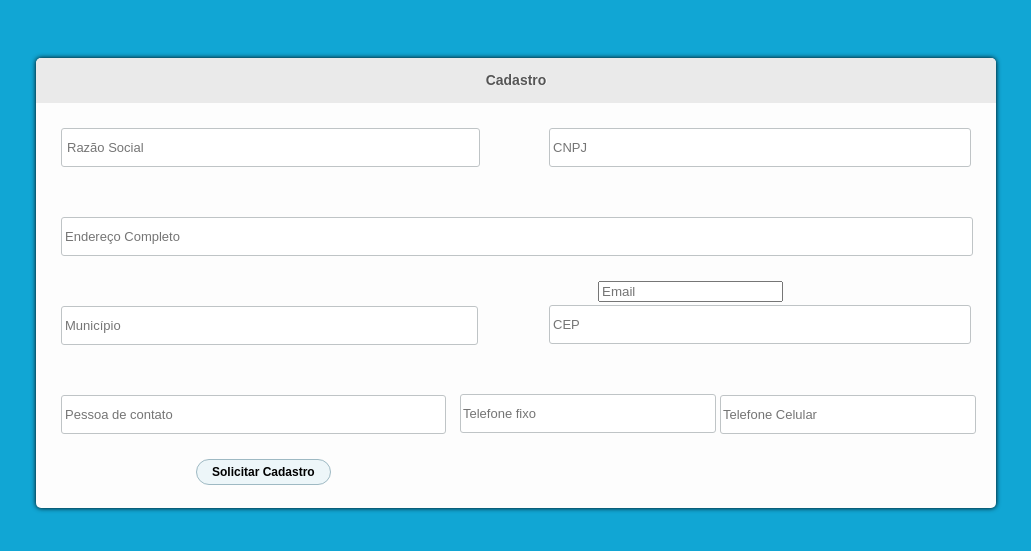
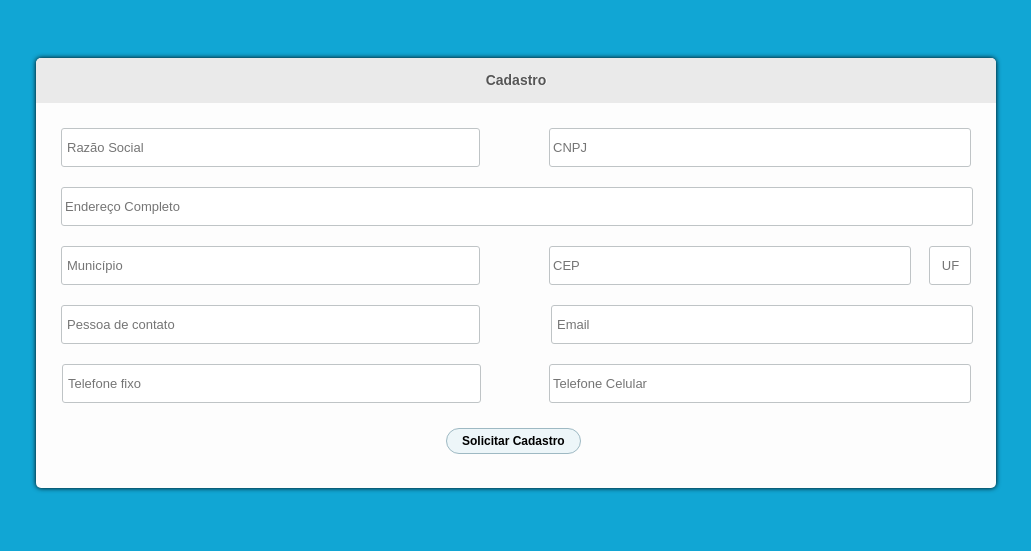
Before and after one commit to jessbotelho/new-project, a PHP site: page /paginas/cadastro.php in a window 1280 px wide. Shown: the top 551 px of the page, without its empty margins (152-1183 px from the left). Run offline with PHP 8.4, Linux system fonts and the light colour scheme.

Commit message:
cadastro.css
Mudanças no botão

```diff
--- a/web/css/cadastro.css
+++ b/web/css/cadastro.css
@@ -11,8 +11,6 @@
 	height: 300px;
 	margin: 140px auto 0px;
 	border-radius:5px;
-
-
 }
 
 #register-box-label{
@@ -32,7 +30,7 @@
 #register-box-interno{
 	background-color:#FdFdFd;
 	width:960px;
-	height:450px;
+	height:430px;
 	position:absolute;
 	border-radius:5px;
 	margin:10px;
@@ -99,6 +97,7 @@
 	backgroung-color:#f2f5f7;
 	float:left;
 	padding-right:100px;
+	margin-top:-10px;
 }
 
 #endereco input{
@@ -123,11 +122,36 @@
 	padding: 5px;
 	backgroung-color:#f2f5f7;
 	float:left;
-	padding-right:100px;
+	margin-top:-10px;
 }
 
 #municipio input{
 	width:410px;
+	height:35px;
+	padding-left:5px;
+	font: normal 13px sans-serif;
+	color:#aeaeae;
+	border-radius:3px;
+	border:1px solid #bfc4c6;
+}
+
+#municipio:hover input{
+	border-color:#7dc6dd;
+	border:1px solid #7dc6dd;
+	cursor:text;
+}
+
+#cep{
+	border-radius:3px;
+	margin:-69px 80px;
+	padding:5px;
+	backgroung-color:#f2f5f7;
+	float:right;
+	padding-right:5px;
+}
+
+#cep input{
+	width:355px;
 	height:35px;
 	padding-left:3px;
 	font: normal 13px sans-serif;
@@ -136,7 +160,7 @@
 	border:1px solid #bfc4c6;
 }
 
-#municipio:hover input{
+#cep:hover input{
 	border-color:#7dc6dd;
 	cursor:text;
 	margin-left:0;
@@ -144,11 +168,11 @@
 
 #uf{
 	border-radius:3px;
-	margin-top:20px;
-	margin-left:-110px;
-	padding: 5px;
+	margin:-69px 20px;
+	padding:5px;
 	backgroung-color:#f2f5f7;
-	float:left;
+	float:right;
+	padding-right:5px;
 }
 
 #uf input{
@@ -167,43 +191,19 @@
 	margin-left:0;
 }
 
-#cep{
-	border-radius:3px;
-	margin:20px;
-	margin-top:-65px;
-	backgroung-color:#f2f5f7;
-	float:right;
-	padding-right:5px;
-}
-
-#cep input{
-	width:415px;
-	height:35px;
-	padding-left:3px;
-	font: normal 13px sans-serif;
-	color:#aeaeae;
-	border-radius:3px;
-	border:1px solid #bfc4c6;
-}
-
-#cep:hover input{
-	border-color:#7dc6dd;
-	cursor:text;
-	margin-left:0;
-}
-
 #pessoa{
 	border-radius:3px;
 	margin:20px;
 	padding: 5px;
 	backgroung-color:#f2f5f7;
 	float:left;
+	margin-top:-10px;
 }
 
 #pessoa input{
-	width:378px;
+	width:410px;
 	height:35px;
-	padding-left:3px;
+	padding-left:5px;
 	font: normal 13px sans-serif;
 	color:#aeaeae;
 	border-radius:3px;
@@ -212,22 +212,49 @@
 
 #pessoa:hover input{
 	border-color:#7dc6dd;
+	border:1px solid #7dc6dd;
 	cursor:text;
-	margin-left:0;
+}
+
+#email{
+	border-radius:3px;
+	margin:20px;
+	padding: 5px;
+	backgroung-color:#f2f5f7;
+	float:right;
+	margin-top:-5px;
+	margin-right:9px;
+}
+
+#email input{
+	width:410px;
+	height:27px;
+	padding-left:5px;
+	font: normal 13px sans-serif;
+	color:#aeaeae;
+	border-radius:3px;
+	border:1px solid #bfc4c6;
+}
+
+#email:hover input{
+	border-color:#7dc6dd;
+	border:1px solid #7dc6dd;
+	cursor:text;
 }
 
 #telefone{
 	border-radius:3px;
 	margin:20px;
-	margin-top:24px;
+	padding: 5px;
 	backgroung-color:#f2f5f7;
-	float:left;
-	margin-left:-11px;
+	float:right;
+	margin-top:-10px;
 }
 
 #telefone input{
-	width:250px;
+	width:410px;
 	height:35px;
+	padding-left:5px;
 	font: normal 13px sans-serif;
 	color:#aeaeae;
 	border-radius:3px;
@@ -236,22 +263,24 @@
 
 #telefone:hover input{
 	border-color:#7dc6dd;
+	border:1px solid #7dc6dd;
 	cursor:text;
-	margin-left:0;
 }
 
 #celular{
 	border-radius:3px;
 	margin:20px;
-	margin-top:-64px;
+	padding: 5px;
 	backgroung-color:#f2f5f7;
 	float:right;
-	margin-left:360px;
+	padding-right:5px;
+	margin-top:-69px;
 }
 
 #celular input{
-	width:250px;
+	width:415px;
 	height:35px;
+	padding-left:3px;
 	font: normal 13px sans-serif;
 	color:#aeaeae;
 	border-radius:3px;
@@ -272,7 +301,7 @@
 #botao{
 	float:left;
 	padding:5px 15px;
-	margin-left:160px;
+	margin-left:410px;
 	font: bold 12px sans-serif;
 	border-radius:20px;
 	text-shadow:1px white;
```
